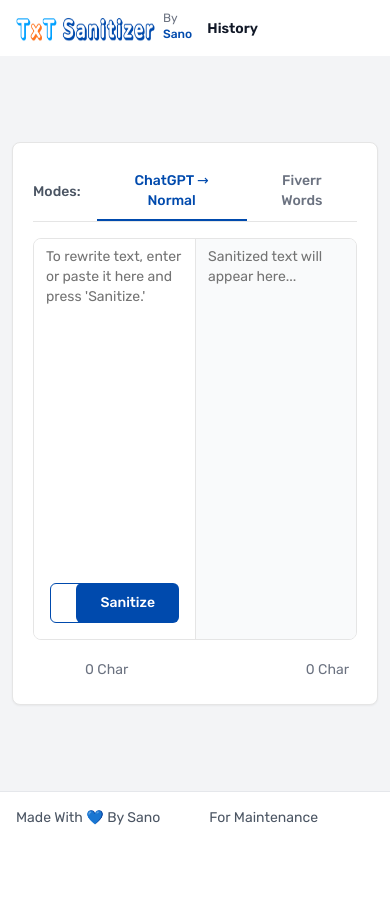
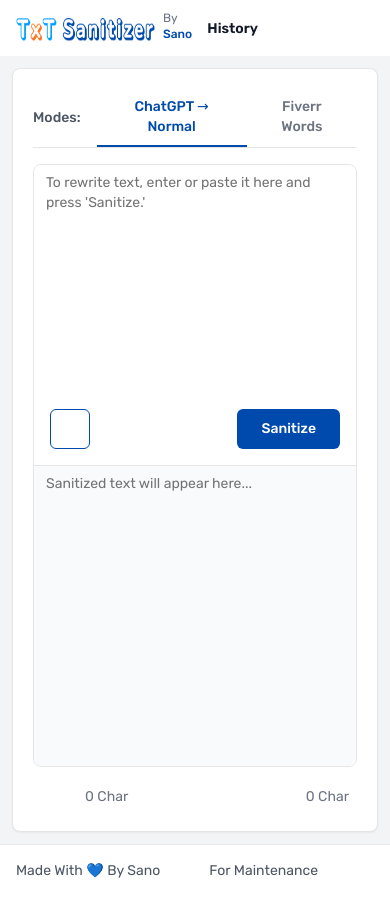
Before and after one commit to sanwar-hosen/TxT-Sanitizer, a React (Vite) app: page / in a window 390 px wide. Before the commit the page ends 844 px from the top, so only its background shows below. Built offline with nearby package versions, Linux system fonts and the light colour scheme; some icons are missing; the HTML template or start-up script is replaced by a standard one.

Commit message:
fixed larger screen layout issue

```diff
--- a/src/components/Footer.jsx
+++ b/src/components/Footer.jsx
@@ -7,7 +7,7 @@
 function Footer() {
   return (
     <footer className="bg-white border-t border-gray-200 py-4">
-      <div className="max-w-7xl mx-auto px-4">
+      <div className="w-full px-4 sm:px-6 lg:px-8">
         <div className="flex justify-between items-center">
           {/* Left side - Author credit */}
           <div className="flex items-center">
--- a/src/components/Layout.jsx
+++ b/src/components/Layout.jsx
@@ -13,7 +13,7 @@
       <Navbar />
 
       {/* Main content area - child routes will be rendered here via Outlet */}
-          <main className="flex-1 bg-gray-100 flex items-center justify-center">
+      <main className="flex-1 bg-gray-100 w-full h-full">
         <Outlet />
       </main>
 
--- a/src/components/Navbar.jsx
+++ b/src/components/Navbar.jsx
@@ -22,7 +22,7 @@
 
   return (
     <nav className="bg-white">
-      <div className="max-w-7xl mx-auto px-4">
+      <div className="w-full px-4 sm:px-6 lg:px-8">
         <div className="flex justify-between items-center h-14">
           {/* Logo/Brand */}
           <div className="flex items-end gap-x-2">
--- a/src/components/TextAreaPanel.jsx
+++ b/src/components/TextAreaPanel.jsx
@@ -26,15 +26,15 @@
   onReinput
 }) {
   return (
-    <div className="relative">
-      <div className="grid grid-cols-2 gap-0 border rounded-lg overflow-hidden">
+    <div className="relative w-full">
+      <div className="grid grid-cols-1 lg:grid-cols-2 gap-0 border rounded-lg overflow-hidden w-full">
         {/* Input Textarea */}
         <div className="relative flex flex-col">
           <Textarea
             placeholder="To rewrite text, enter or paste it here and press 'Sanitize.'"
             value={inputText}
             onChange={(e) => onInputChange(e.target.value)}
-            className="flex-1 min-h-[400px] resize-none border-0 rounded-none focus:ring-0 focus:border-0"
+            className="flex-1 min-h-[300px] sm:min-h-[400px] lg:min-h-[500px] xl:min-h-[600px] resize-none border-0 rounded-none focus:ring-0 focus:border-0"
           />
 
           {/* Clear Input Button - Top Right */}
@@ -70,12 +70,12 @@
         </div>
 
         {/* Dividing Line */}
-        <div className="relative border-l flex flex-col">
+        <div className="relative flex flex-col lg:border-l border-t lg:border-t-0">
           <Textarea
             placeholder="Sanitized text will appear here..."
             value={outputText}
             readOnly
-            className="flex-1 min-h-[400px] resize-none border-0 rounded-none bg-gray-50 cursor-default focus:ring-0 focus:border-0"
+            className="flex-1 min-h-[300px] sm:min-h-[400px] lg:min-h-[500px] xl:min-h-[600px] resize-none border-0 rounded-none bg-gray-50 cursor-default focus:ring-0 focus:border-0"
           />
 
           {/* Copy and Redo Buttons - Bottom Right of Right Textarea */}
--- a/src/pages/About.jsx
+++ b/src/pages/About.jsx
@@ -130,13 +130,13 @@
   ];
   return (
     <div className="min-h-screen bg-gray-50">
-      <div className="max-w-5xl mx-auto px-4 py-8">
+      <div className="w-full px-4 sm:px-6 lg:px-8 py-8">
         {/* Header Section */}
         <div className="text-center mb-12">
           <h1 className="text-4xl font-bold text-gray-900 mb-4">
             TxT Sanitizer
           </h1>
-          <p className="text-xl text-gray-600 max-w-2xl mx-auto">
+          <p className="text-xl text-gray-600 w-full max-w-4xl mx-auto">
             A powerful, modern text cleaning and sanitization tool built with React, designed to help users clean, format, and sanitize various types of text content efficiently.
           </p>
         </div>
--- a/src/pages/History.jsx
+++ b/src/pages/History.jsx
@@ -228,7 +228,7 @@
   };
 
   return (
-    <div className="w-full max-w-7xl mx-auto p-6">
+    <div className="w-full px-4 sm:px-6 lg:px-8 py-6">
       <div className="flex justify-between items-center mb-8">
         <h1 className="text-3xl font-bold text-gray-900">
           History
--- a/src/pages/Home.jsx
+++ b/src/pages/Home.jsx
@@ -255,9 +255,9 @@
   // This logic is now handled within the PresetTabs component
 
   return (
-    <div className="w-full max-w-7xl mx-auto p-3">
-      <Card className="w-full">
-        <CardContent className="p-5">
+    <div className="w-full h-full px-3 sm:px-6 lg:px-8 py-3">
+      <Card className="w-full h-full">
+        <CardContent className="p-5 h-full">
           {/* Mode Selection Tabs */}
           <PresetTabs
             visiblePresets={visiblePresets}
--- a/src/pages/Settings.jsx
+++ b/src/pages/Settings.jsx
@@ -244,7 +244,7 @@
   };
 
   return (
-    <div className="w-full max-w-6xl mx-auto p-4">
+    <div className="w-full px-4 sm:px-6 lg:px-8 py-4">
       <h1 className="text-3xl font-bold text-gray-900 mb-8">Settings</h1>
 
       {/* Preset Management Section */}
```
